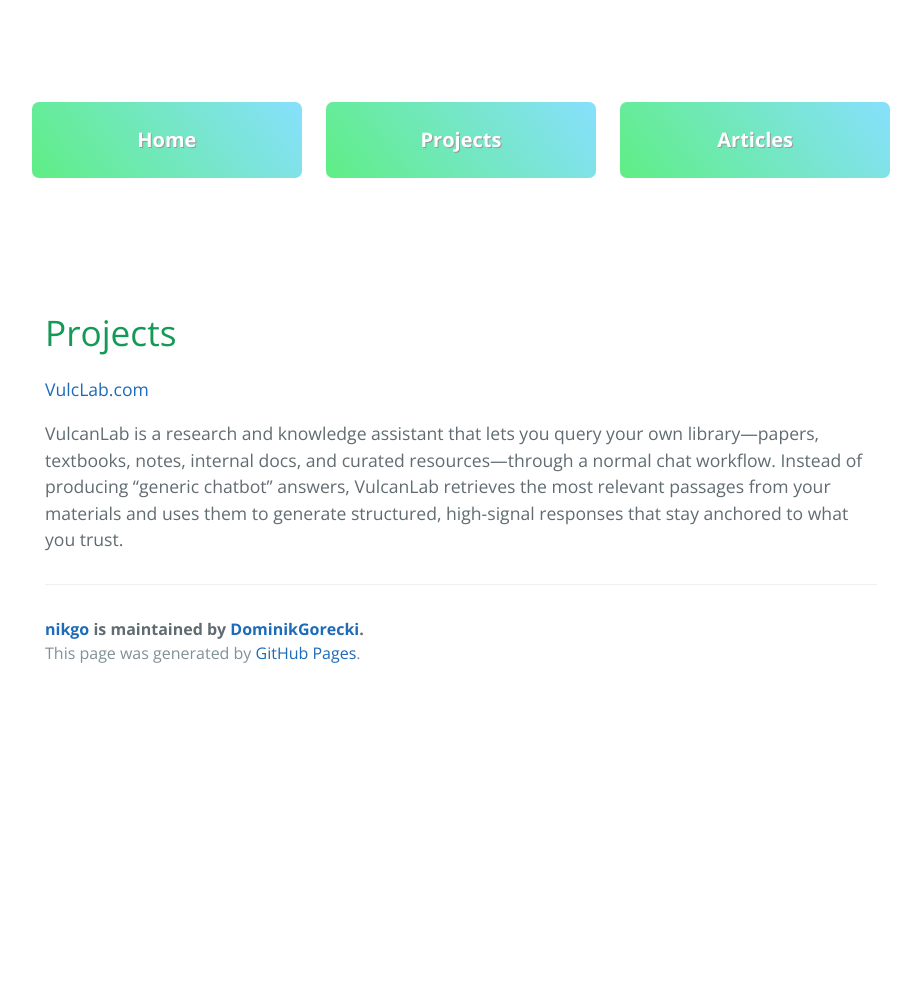
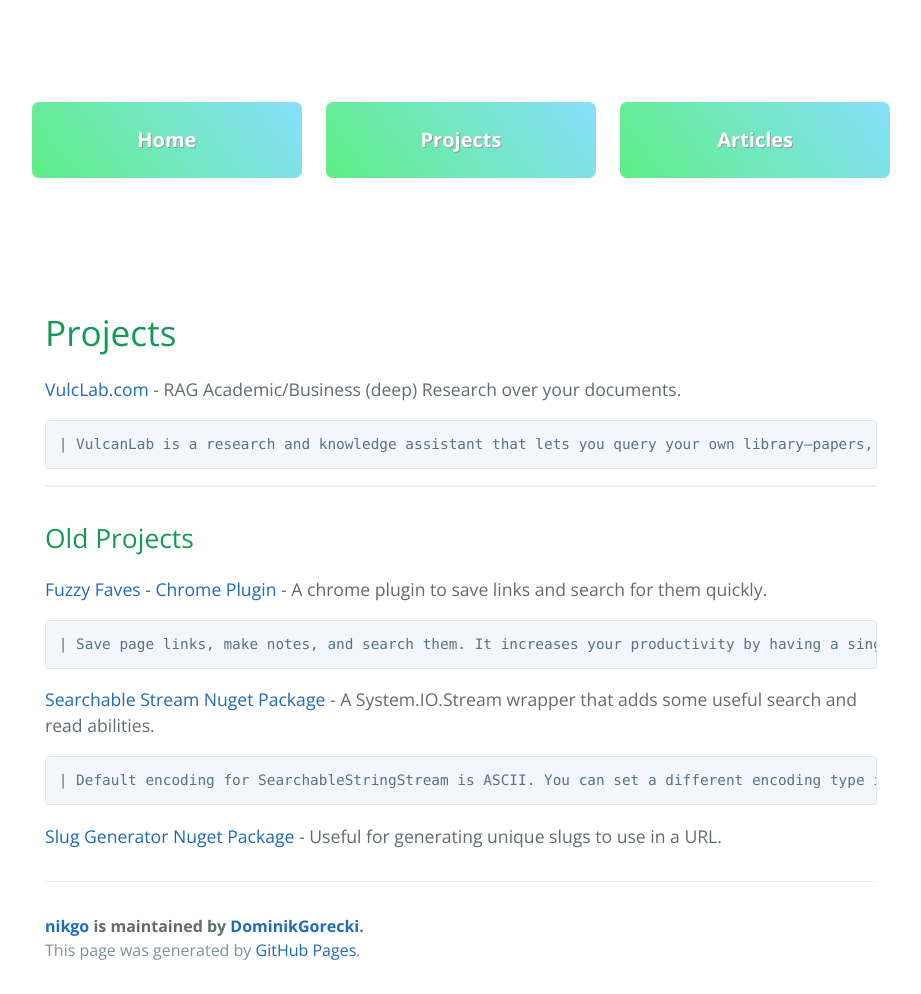
Before and after one commit to DominikGorecki/nikgo, a Jekyll site: the page built from pages/projects.md, in a window 1280 px wide, cut to the strip 244-1238 px from the top of the page. Shown: the whole strip, without its empty margins (179-1100 px from the left). Built offline with Jekyll 4.4.1, drawn with Linux system fonts in a browser that asks for light colours; nearby versions of some CDN libraries; our own code applies the rules of GitHub Pages for plain Markdown files; before the commit the page ends 941 px from its top, so only the background shows below that.

Commit message:
update projects

````diff
--- a/pages/projects.md
+++ b/pages/projects.md
@@ -5,6 +5,20 @@ permalink: projects.html
 
 # Projects
 
-[VulcLab.com](https://vulclab.com)
+[VulcLab.com](https://vulclab.com) - RAG Academic/Business (deep) Research over your documents.
 
-VulcanLab is a research and knowledge assistant that lets you query your own library—papers, textbooks, notes, internal docs, and curated resources—through a normal chat workflow. Instead of producing “generic chatbot” answers, VulcanLab retrieves the most relevant passages from your materials and uses them to generate structured, high-signal responses that stay anchored to what you trust.
+    | VulcanLab is a research and knowledge assistant that lets you query your own library—papers, textbooks, notes, internal docs, and curated resources—through a normal chat workflow. Instead of producing “generic chatbot” answers, VulcanLab retrieves the most relevant passages from your materials and uses them to generate structured, high-signal responses that stay anchored to what you trust.
+
+---
+
+## Old Projects
+
+[Fuzzy Faves - Chrome Plugin](https://chromewebstore.google.com/detail/fuzzy-faves/afdjpalpgemjpaipfihjpnnonneapljc) - A chrome plugin to save links and search for them quickly.
+
+    | Save page links, make notes, and search them. It increases your productivity by having a single place where you can search added links. For example, if you're working on a project, you can add all the links related to that project and ad a note, "MyProject." Then when you want to see all the links related to that project, you just search, "MyProject." Fuzzy Faves will search the title, url, and notes, which are all customizable in the "Manage Links" page.
+
+[Searchable Stream Nuget Package](https://www.nuget.org/packages/AiKismet.SearchableStream) - A System.IO.Stream wrapper that adds some useful search and read abilities.
+
+    | Default encoding for SearchableStringStream is ASCII. You can set a different encoding type in the constructor ``new SearchableStringStream(Stream stream, Encoding encoding)```. As an example, if you have a pdf (strings are usually ASCII encoded) you might want to first find the "trailer" of the file that's indicated by that as a string in the Byte data. The code below finds the last position of "trailer" and then renders three lines of that trailer.
+
+[Slug Generator Nuget Package](https://www.nuget.org/packages/IoRecipes.SlugGenerator) - Useful for generating unique slugs to use in a URL.
````
